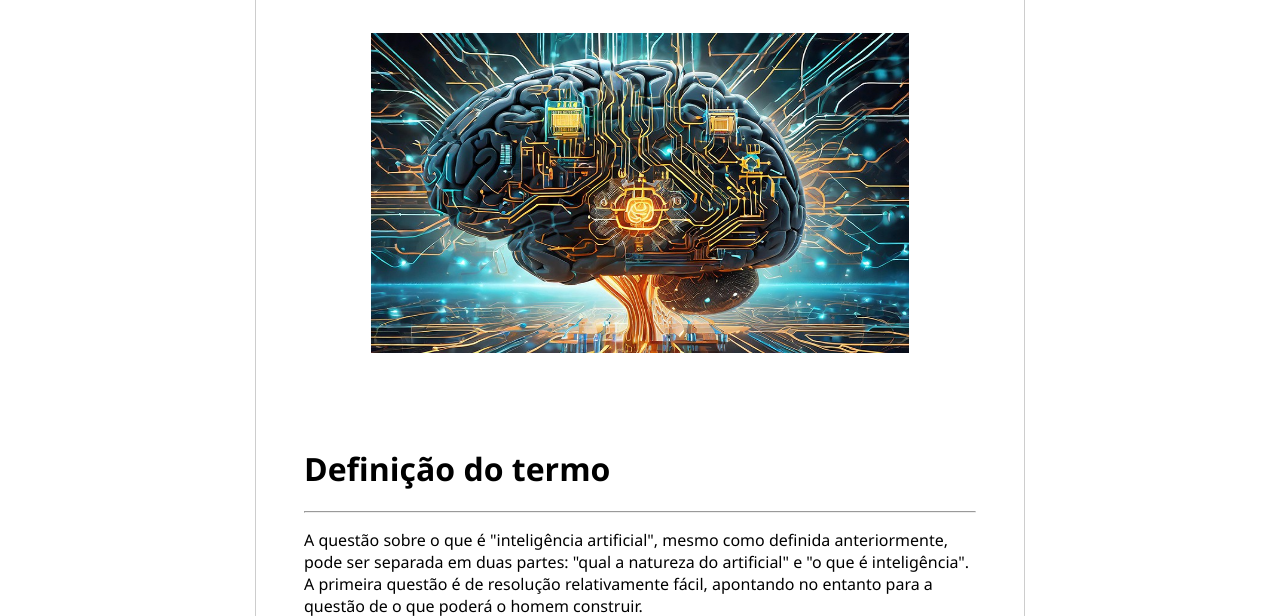
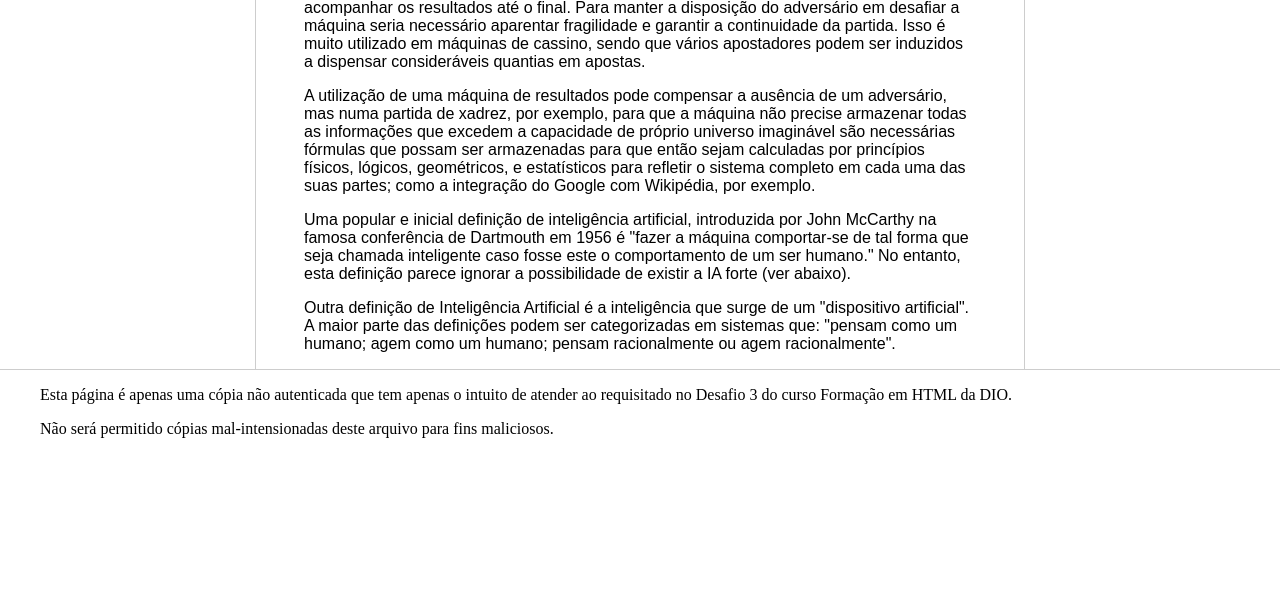
Before and after one commit to ADSLustosa/DIO, a PHP site: page / in a window 1280 px wide. Shown: the part 5833-6449 px from the top of the page. After the commit the page ends 6271 px from the top, so only its background shows below. Run offline with PHP 8.4, Linux system fonts and the light colour scheme.

Commit message:
Atualização do Desafio 3

```diff
--- a/Formação em HTML WEB Developer/Desafio 3/assets/style.css
+++ b/Formação em HTML WEB Developer/Desafio 3/assets/style.css
@@ -1,7 +1,7 @@
 body, html {
     margin: 0;
     padding: 0;
-    font-family: 'Segoe UI', Tahoma, Geneva, Verdana, sans-serif;
+    font-family: sans-serif;
 }
 ul { list-style: none; padding-left: 5px; }
 a { color:blue; text-decoration: none;}
@@ -36,3 +36,7 @@ aside {
 figure {
     text-align: center;
 }
+
+blockquote {
+    font-family: 'Times New Roman', Times, serif;
+}
--- a/Formação em HTML WEB Developer/Desafio 3/index.html
+++ b/Formação em HTML WEB Developer/Desafio 3/index.html
@@ -146,7 +146,8 @@
     </div>
 
     <footer>
-
+        <blockquote>Esta página é apenas uma cópia não autenticada que tem apenas o intuito de atender ao requisitado no Desafio 3 do curso Formação em HTML da DIO.</blockquote>
+        <blockquote>Não será permitido cópias mal-intensionadas deste arquivo para fins maliciosos.</blockquote>
     </footer>
 </body>
 </html>
```
